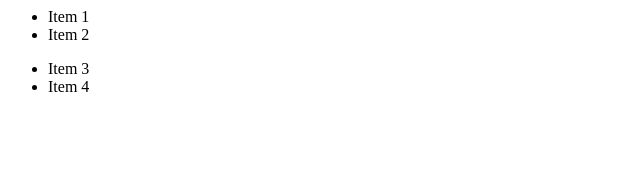
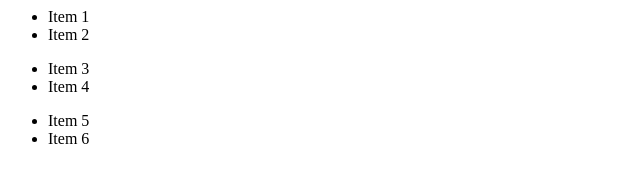
Before and after one commit to nikkimas/fluffy-doodle, a plain HTML site: page index.html in a window 1280 px wide. Shown: the whole page, without its empty margins (0-640 px from the left). Drawn offline with Linux system fonts and the light colour scheme.

Commit message:
Initial third Module
Added third module

```diff
--- a/index.html
+++ b/index.html
@@ -15,6 +15,13 @@
 				<li>Item 4</li>
 			</ul>
 		</module-two>
+		<module-three>
+			<ul>
+				<li>Item 5</li>
+				<li>Item   6 </li>
+			</ul>
+		</module-three>
+
 
 	</body>
 
```
